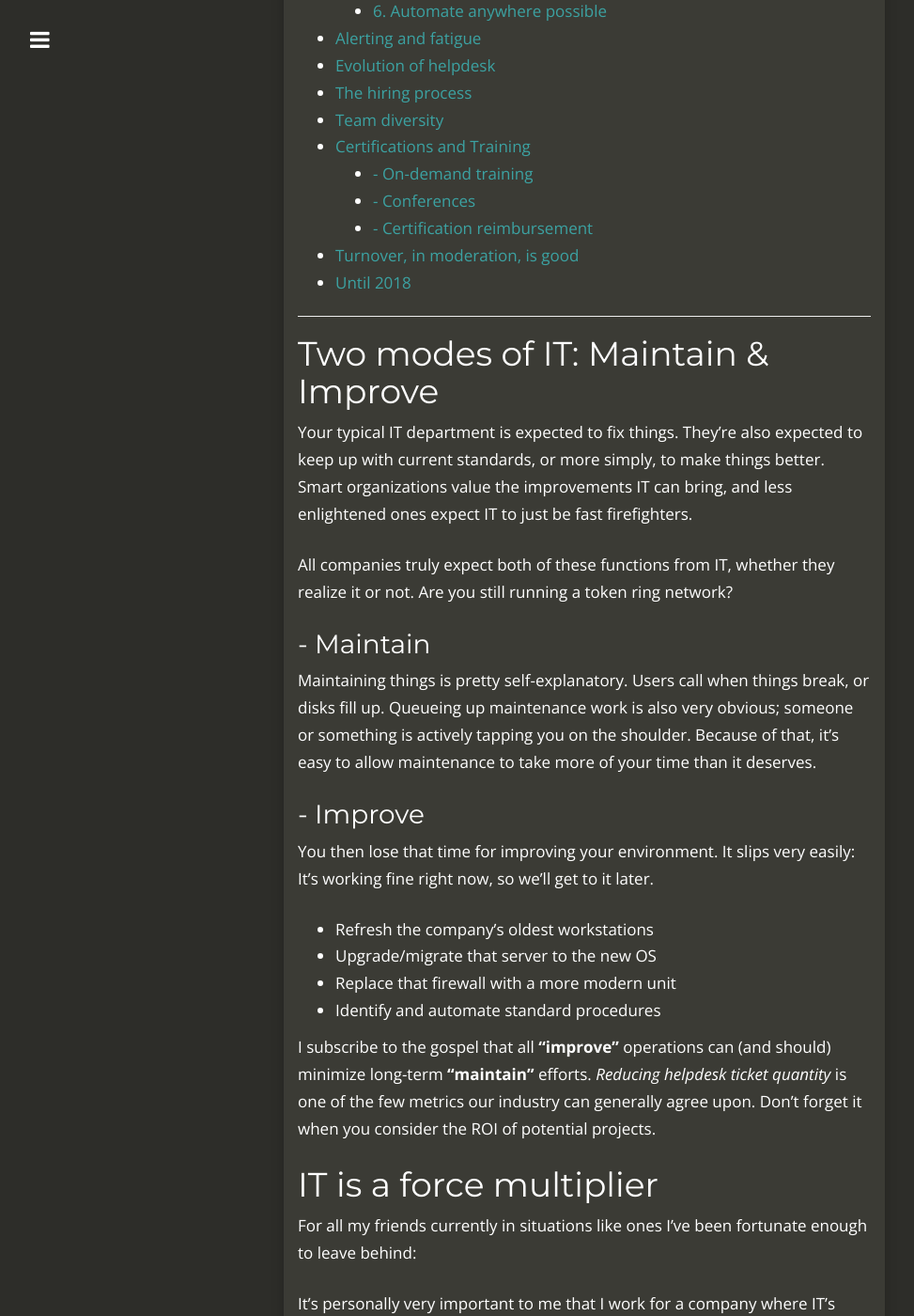
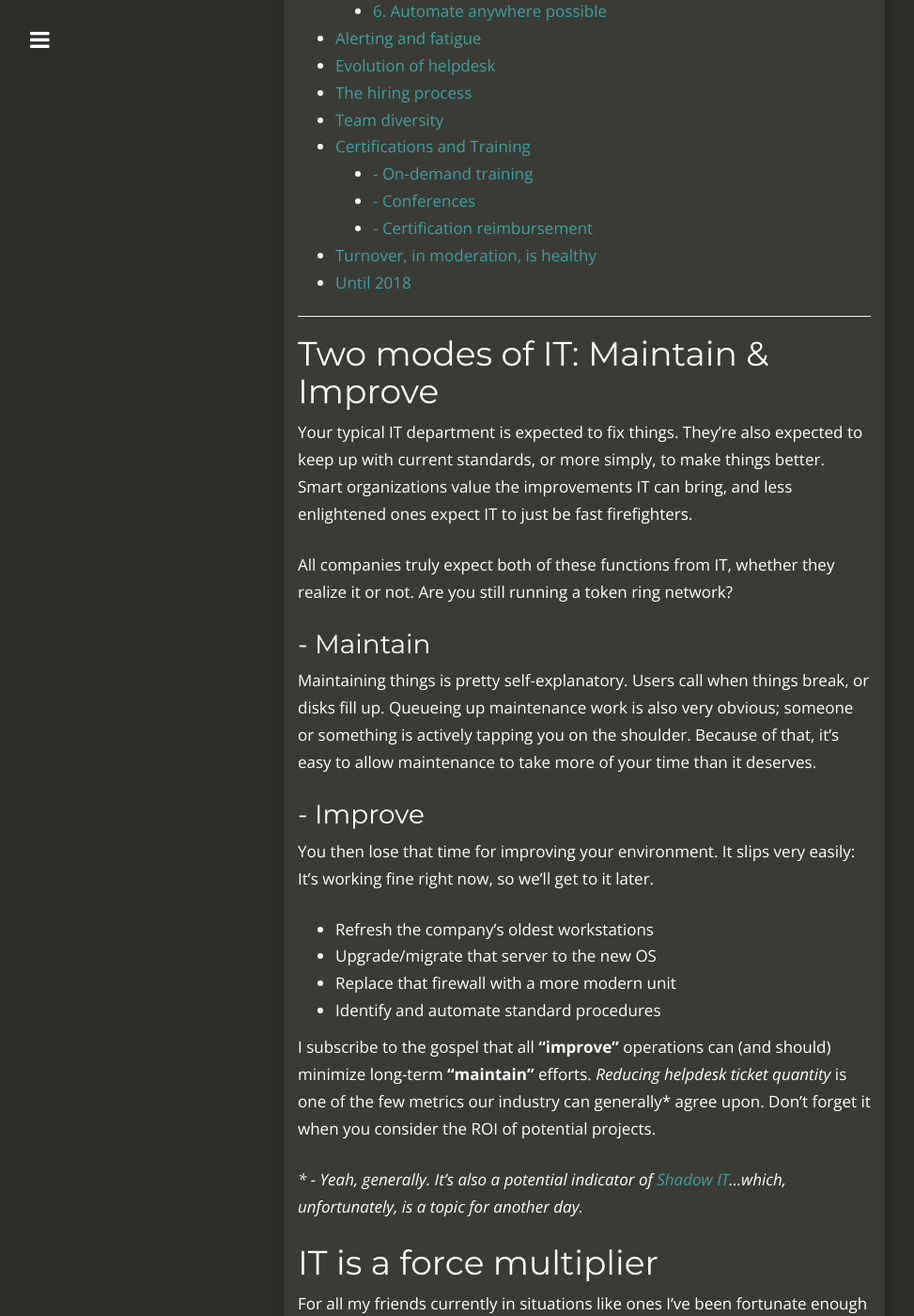
Before and after one commit to brianbunke/brianbunke.github.io, a Jekyll site: the page built from _posts/2017-07-23-it-ops-manifesto-2017.md, in a window 1280 px wide and 1400 px high, scrolled down 1246 px. Shown: the whole window at 94% size, without its empty margins (18-991 px from the left). Built offline with Jekyll 4.4.1, drawn with Linux system fonts in a browser that asks for light colours; nearby versions of some CDN libraries; some of the changed text lies outside the part shown.

Commit message:
Update post

```diff
--- a/_posts/2017-07-23-it-ops-manifesto-2017.md
+++ b/_posts/2017-07-23-it-ops-manifesto-2017.md
@@ -53,7 +53,9 @@ You then lose that time for improving your environment. It slips very easily: It
 - Replace that firewall with a more modern unit
 - Identify and automate standard procedures
 
-I subscribe to the gospel that all **"improve"** operations can (and should) minimize long-term **"maintain"** efforts. _Reducing helpdesk ticket quantity_ is one of the few metrics our industry can generally agree upon. Don't forget it when you consider the ROI of potential projects.
+I subscribe to the gospel that all **"improve"** operations can (and should) minimize long-term **"maintain"** efforts. _Reducing helpdesk ticket quantity_ is one of the few metrics our industry can generally* agree upon. Don't forget it when you consider the ROI of potential projects.
+
+_\* - Yeah, generally. It's also a potential indicator of [Shadow IT]...which, unfortunately, is a topic for another day._
 
 ## IT is a force multiplier
 
@@ -201,7 +203,7 @@ Some managers have been burned by an employee leaving shortly after receiving tr
 
 Besides, if they leave:
 
-## Turnover, in moderation, is good
+## Turnover, in moderation, is healthy
 
 The goal should not be to assemble the best team and retain them forever. If it happens, great! But it's unrealistic, and likely to get quite expensive. Besides, an outsized focus on retention efforts often is just masking your team's training deficiencies.
 
@@ -238,9 +240,17 @@ Remember:
 
 Be the change you want to see in the world.
 
+---
+
+#### Acknowledgments
+{: .no_toc}
+
+- Thanks to [@GlennSarti] for the Shadow IT caveat
 
 
 [something sad]: https://www.reddit.com/r/sysadmin/comments/6os44g/we_are_canceling_all_training_and_certification/
+
+[Shadow IT]: https://en.wikipedia.org/wiki/Shadow_IT
 
 [force multiplier]: https://personalmba.com/force-multiplier/
 
```
Also changed, not shown: other parts of _posts/2017-07-23-it-ops-manifesto-2017.md (+2 -0 lines).
